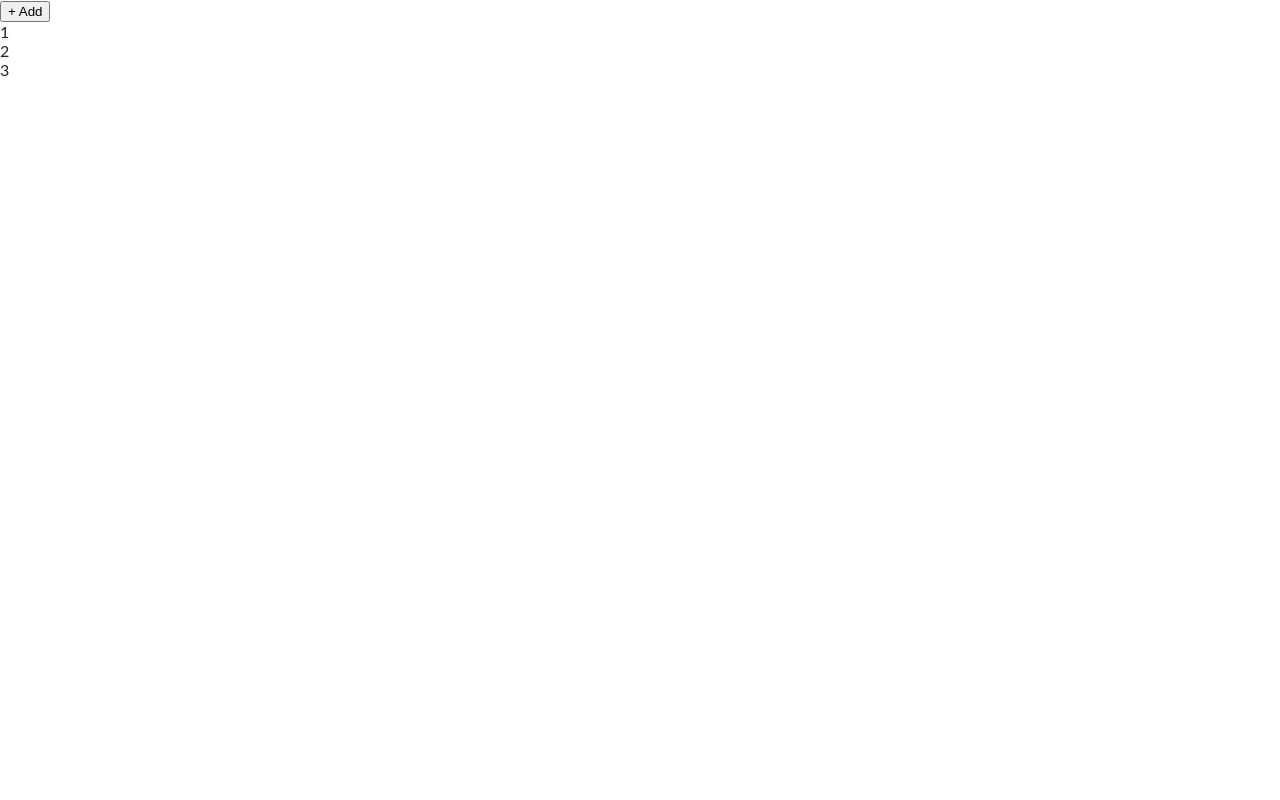
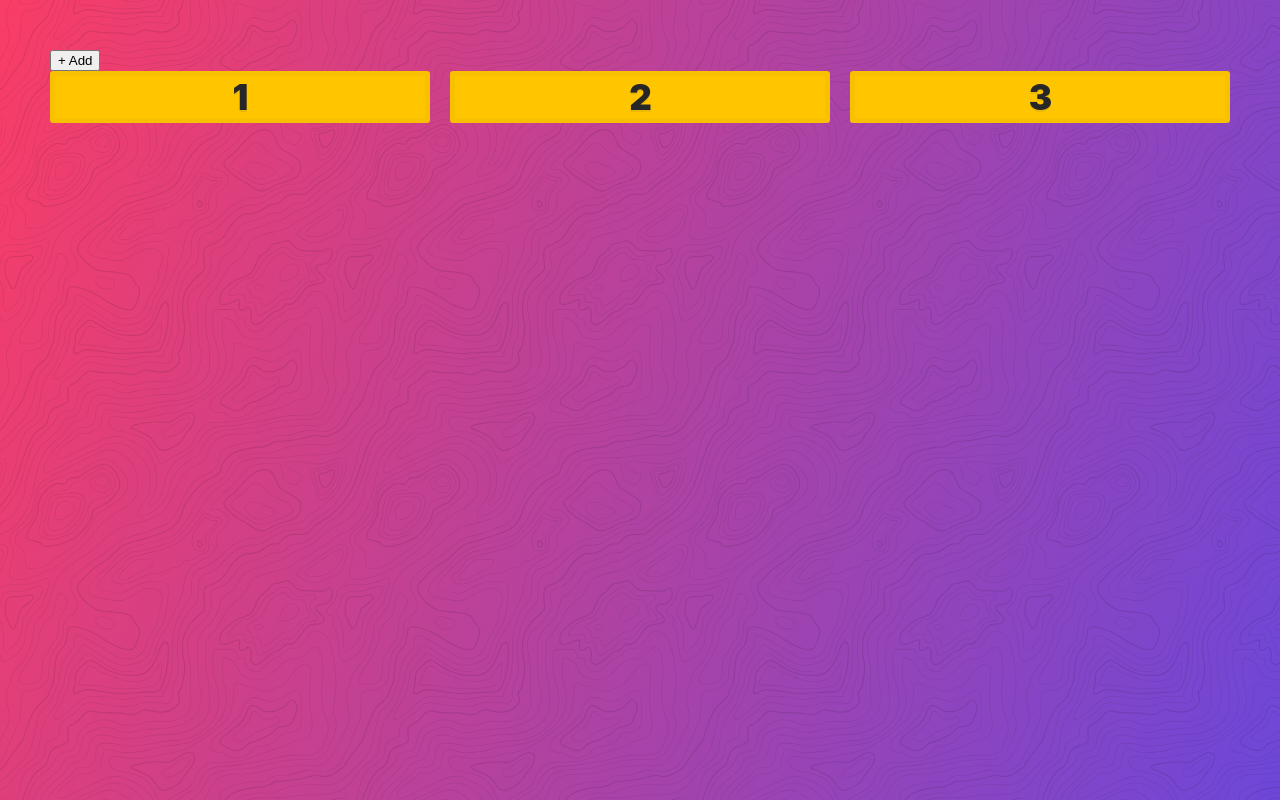
Before and after one commit to joshswl/css-grid, a website: page practice/ch-8--flexbox-vs-css-grid/unknown-number-of-items.html in a window 1280 px wide. Drawn offline with Linux system fonts and the light colour scheme; files that its build step writes are made by us from their sources.

Commit message:
auto-fit unknown number of items

```diff
--- a/practice/ch-8--flexbox-vs-css-grid/unknown-number-of-items.html
+++ b/practice/ch-8--flexbox-vs-css-grid/unknown-number-of-items.html
@@ -4,7 +4,7 @@
 <head>
   <meta charset="UTF-8">
   <meta name="viewport" content="width=device-width, initial-scale=1.0">
-  <link rel="stylesheet" href="../assets/style.css">
+  <link rel="stylesheet" href="../../assets/style.css">
   <title>Flexbox vs CSS Grid: Unknown Number of Items!</title>
 </head>
 
@@ -24,7 +24,11 @@
   </div>
 
   <style>
-    .unknown {}
+    .unknown {
+      display: grid;
+      grid-template-columns: repeat(auto-fit, minmax(50px, 1fr));
+      grid-gap: 20px;
+    }
   </style>
 </body>
 
```
